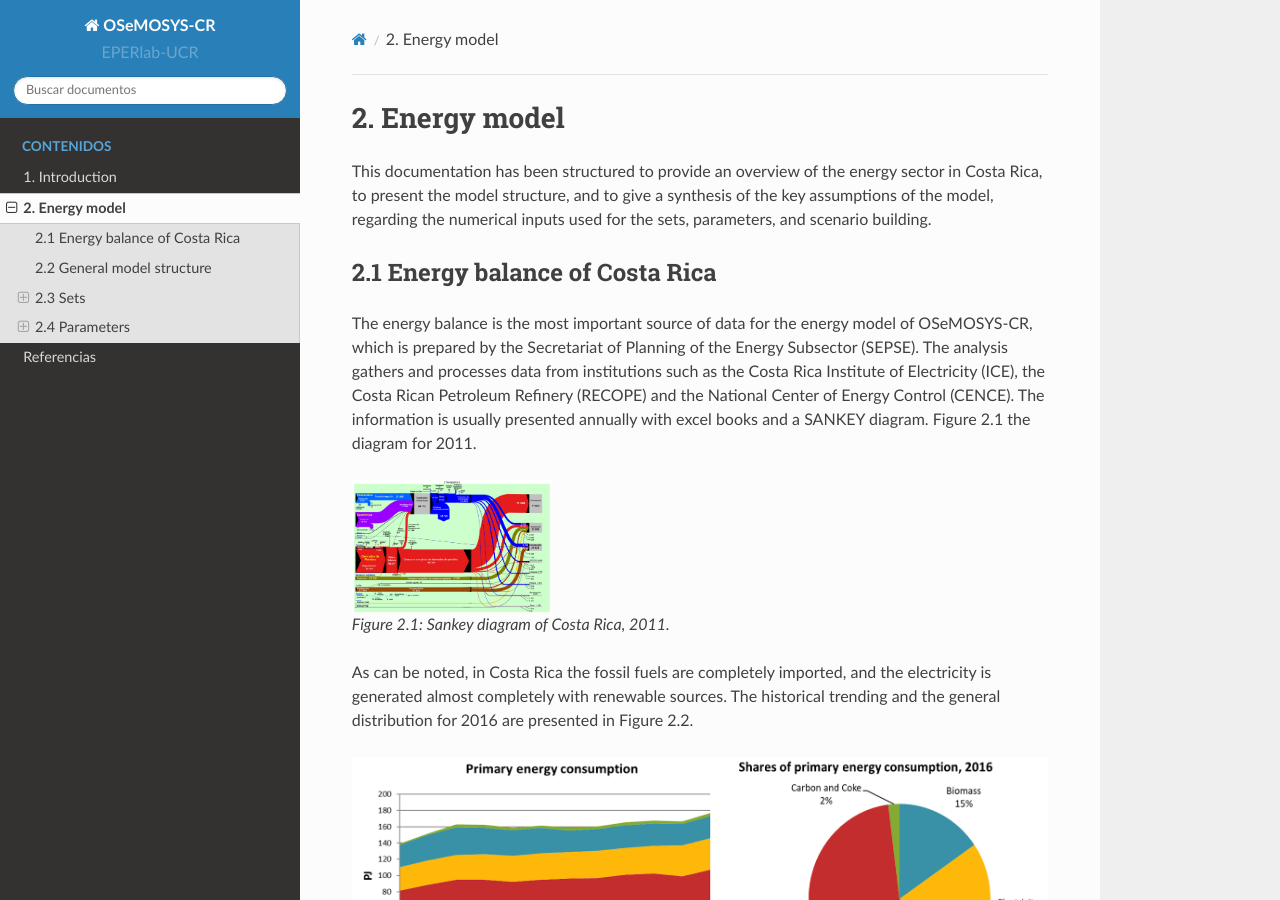
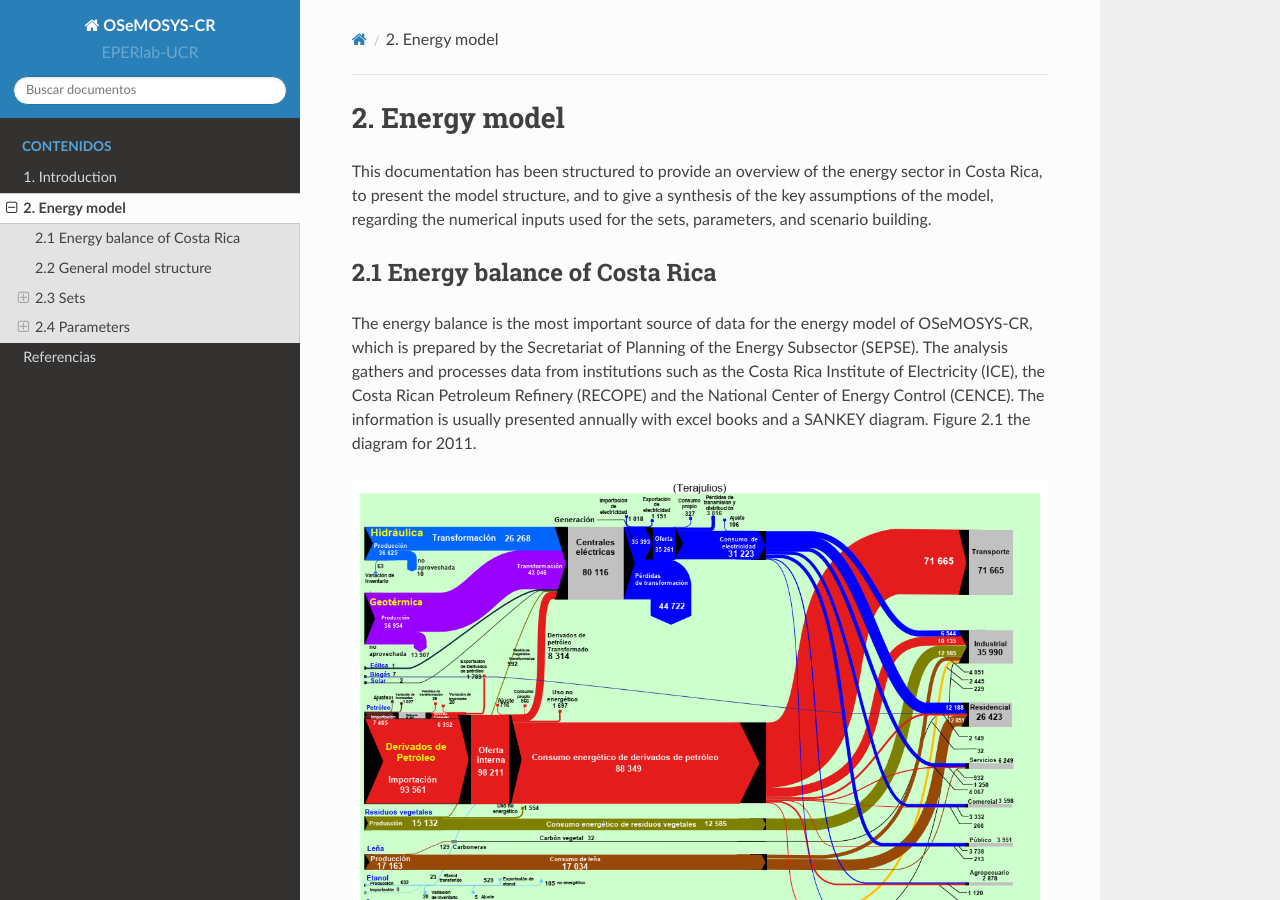
Before and after one commit to EPERLab/OSeMOSYS-CR, a Sphinx documentation site: the page built from docs/02EnergyModel.rst, in a window 1280 px wide and 900 px high. Built offline with Sphinx 7.4.7 and the Read the Docs theme 2.0.0, drawn with Linux system fonts in a browser that asks for light colours.

Commit message:
Update 02EnergyModel.rst

```diff
--- a/docs/02EnergyModel.rst
+++ b/docs/02EnergyModel.rst
@@ -9,7 +9,8 @@ This documentation has been structured to provide an overview of the energy sect
 The energy balance is the most important source of data for the energy model of OSeMOSYS-CR, which is prepared by the Secretariat of Planning of the Energy Subsector (SEPSE). The analysis gathers and processes data from institutions such as the Costa Rica Institute of Electricity (ICE), the Costa Rican Petroleum Refinery (RECOPE) and the National Center of Energy Control (CENCE). The information is usually presented annually with excel books and a SANKEY diagram. Figure 2.1 the diagram for 2011.
 
 .. figure::  img/Fig_SankeyDiagram.png
-   :width: 200 px
+   :align:   center
+   :width: 1000 px
 
    *Figure 2.1: Sankey diagram of Costa Rica, 2011.*
 
```
